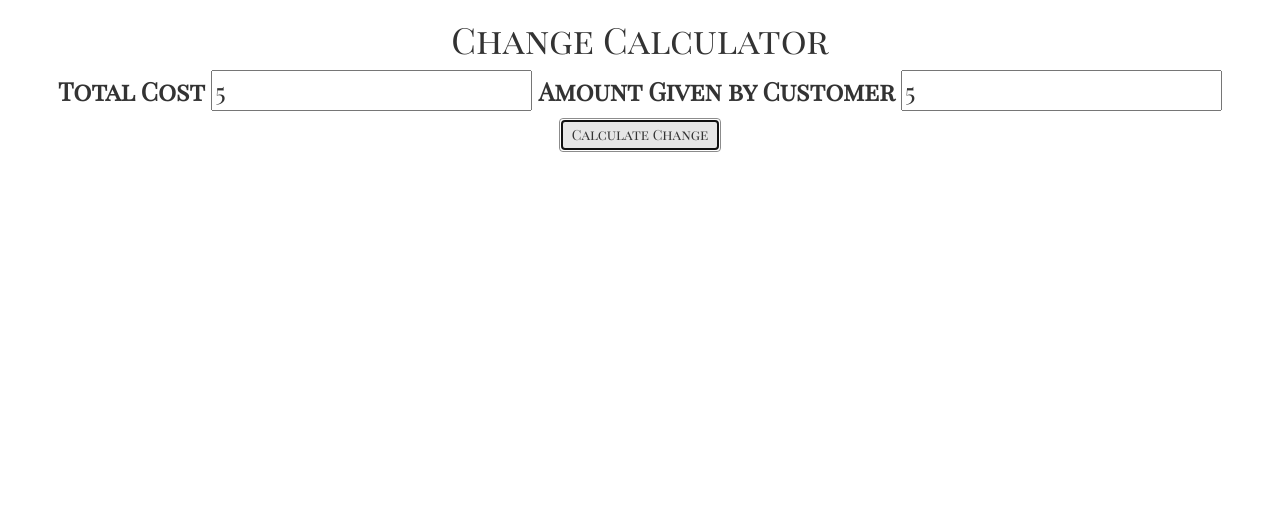
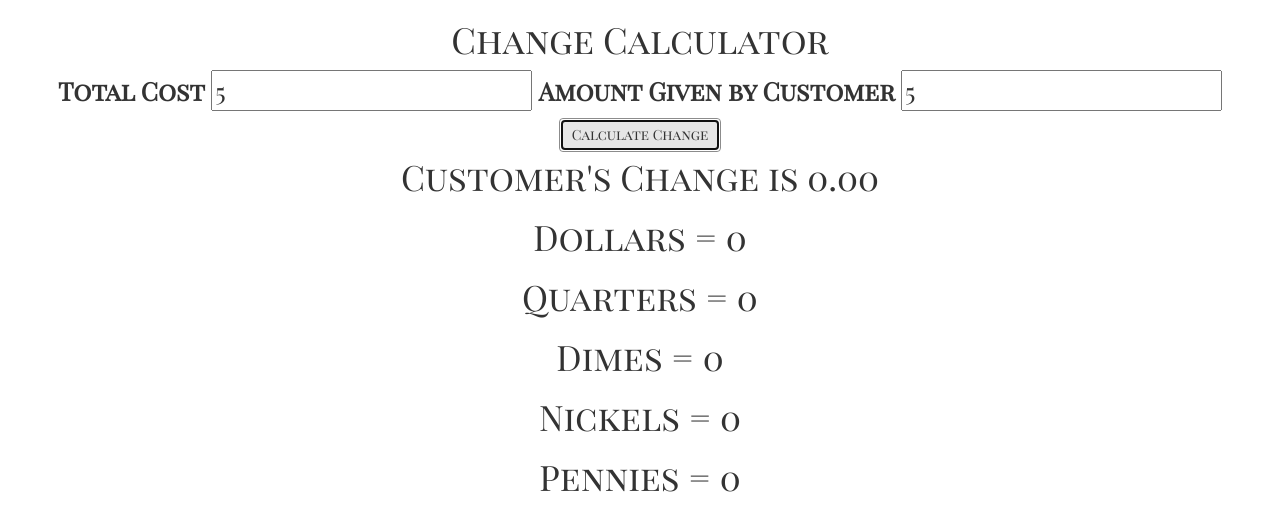
Before and after one commit to Cem515/ChangeCalculator, a plain HTML site: page html/ChangeCalculator/index.html in a window 1280 px wide. Both pictures are taken after typing "5", "5" into the empty fields and a click on the button "Calculate Change". Drawn offline with nearby package versions, Linux system fonts and the light colour scheme.

Commit message:
jquery output

```diff
--- a/html/ChangeCalculator/calc.js
+++ b/html/ChangeCalculator/calc.js
@@ -14,12 +14,12 @@ $(document).ready(function() {
     remainder %= 5;
     var pennies = remainder;
 
-        $("p" "#change").html("Customer's Change is " + change);
-        $("p" "#dollars").html("Dollars = "+ dollars);
-        $("p" "#quarters").html("Quarters = "+ quarters);
-        $("p" "#dimes").html("Dimes = "+ dimes);
-        $("p" "#nickels").html("Nickels = "+ nickels);
-        $("p" "#pennies").html("Pennies = "+ pennies);
+        $("#change").html("Customer's Change is " + change);
+        $("#dollars").html("Dollars = "+ dollars);
+        $("#quarters").html("Quarters = "+ quarters);
+        $("#dimes").html("Dimes = "+ dimes);
+        $("#nickels").html("Nickels = "+ nickels);
+        $("#pennies").html("Pennies = "+ pennies);
 
 /*
     document.getElementById('change').innerHTML = "Customer's Change is " + change;
--- a/html/ChangeCalculator/index.html
+++ b/html/ChangeCalculator/index.html
@@ -17,7 +17,7 @@
   <link rel="stylesheet" href="styles.css">
   <link href="https://fonts.googleapis.com/css?family=Playfair+Display+SC" rel="stylesheet">
   <link href="https://fonts.googleapis.com/css?family=Vollkorn" rel="stylesheet">
-<link rel="shortcut icon" href("unknown")>
+  <intercept-url pattern="/favicon.ico" access="ROLE_ANONYMOUS" />
 </head>
 
 <body>
```
